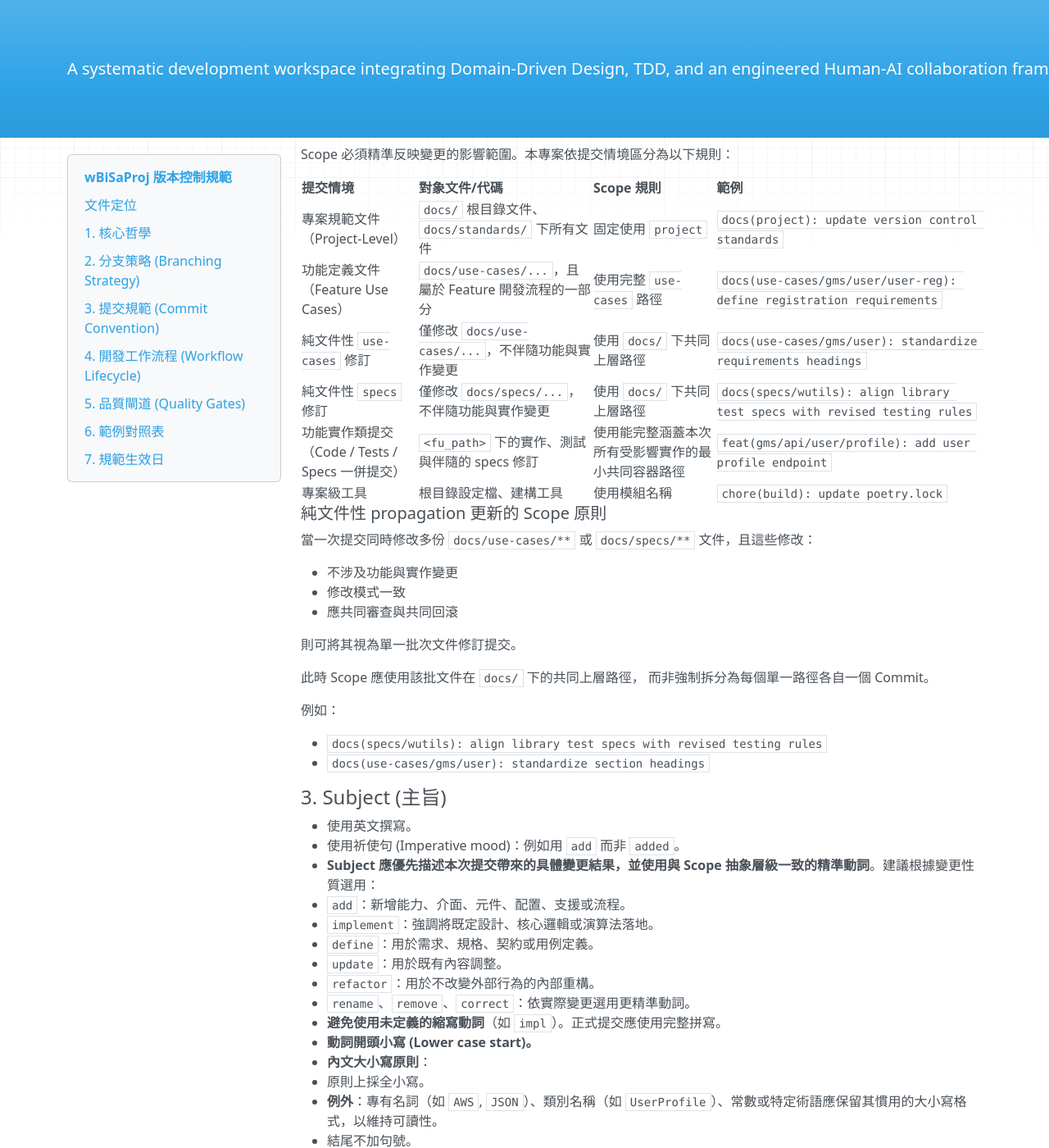
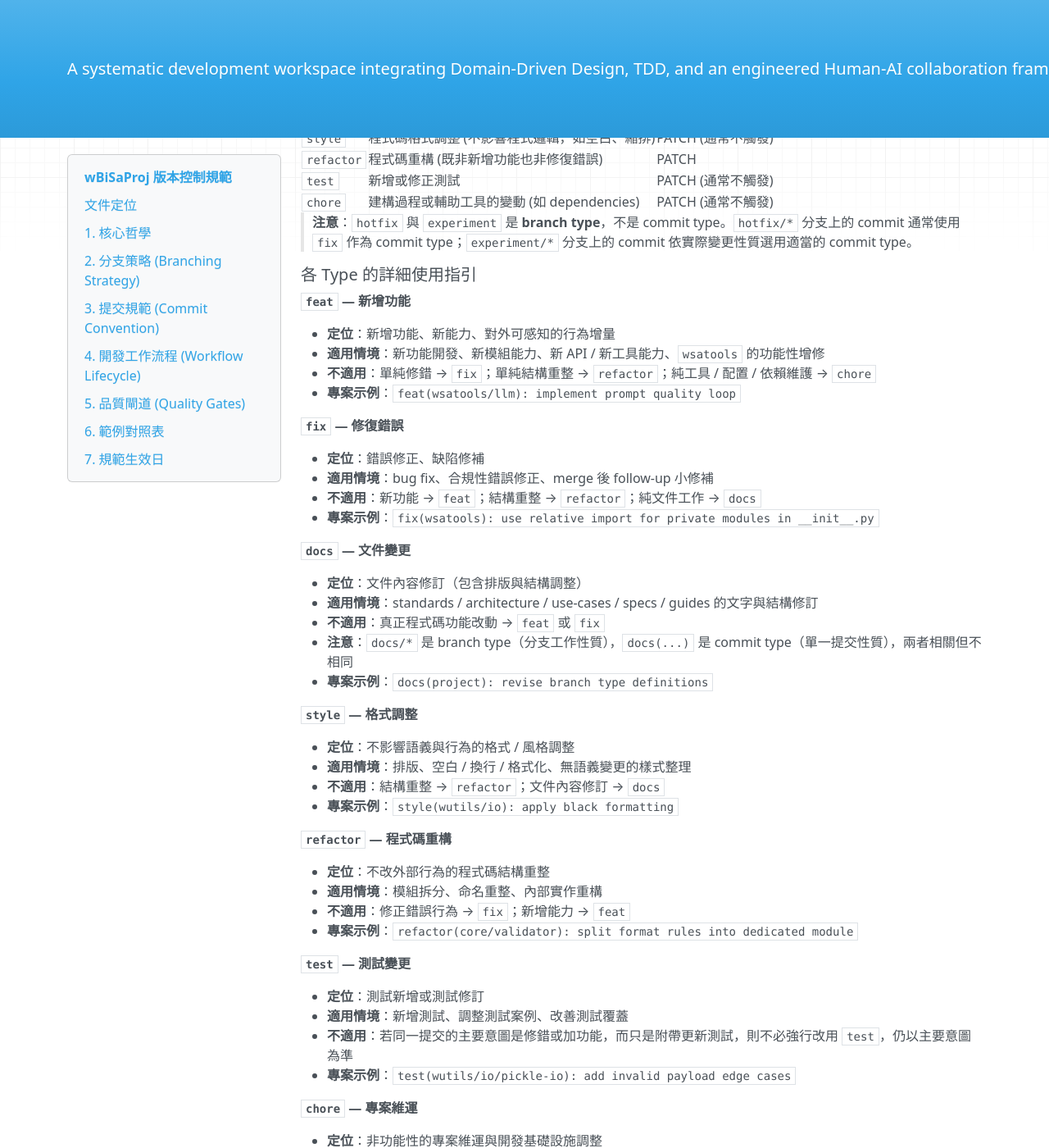
Before and after one commit to Wanini0209/wBiSaProj, an MkDocs documentation site: the page built from docs/standards/version-control.md, in a window 1280 px wide and 1400 px high, scrolled down 3609 px. Shown: the whole window at 82% size. Built offline with MkDocs 1.6.1, drawn with Linux system fonts in a browser that asks for light colours; nearby versions of some CDN libraries; some of the changed text lies outside the part shown.

Commit message:
docs(project): enhance commit type descriptions and usage boundaries
Add comprehensive usage guide for all 7 commit types with
definitions, applicable scenarios, boundary rules, and
project-specific examples. Clarify commit type selection
principle based on primary intent.

- add core principle: commit type = primary intent of the
  change, minor accompanying changes are acceptable
- add per-type detailed guide (feat/fix/docs/style/refactor/
  test/chore) with: definition, applicable scenarios,
  inapplicable scenarios, and project-specific examples
- add confusion comparison table covering 9 common scenarios
  (feat vs fix, fix vs refactor, docs vs chore, style vs
  refactor, test vs fix)
- clarify hotfix/experiment are branch types not commit types
- clarify docs/* (branch type) vs docs (commit type)

```diff
--- a/docs/standards/version-control.md
+++ b/docs/standards/version-control.md
@@ -142,6 +142,10 @@ Header 總長度不得超過 72 字元。
 
 #### 1. Type (類型)
 
+> **核心原則**：Commit type 反映的是單一提交的**主要意圖**。一個 commit 可以附帶少量其他性質的變更（例如 `fix` commit 附帶少量文件修正），但應以該次提交最核心的目的選擇 type。若提交內容同時包含多種大型變更，應優先考慮拆分 commit，而非勉強以單一 type 包裝過多不相關內容。
+
+##### 快速參照表
+
 | Type | 說明 | 觸發版本號更新 (SemVer) |
 |:-----|:-----|:------------------------|
 | `feat` | 新增功能 (Feature) | MINOR |
@@ -151,6 +155,74 @@ Header 總長度不得超過 72 字元。
 | `refactor` | 程式碼重構 (既非新增功能也非修復錯誤) | PATCH |
 | `test` | 新增或修正測試 | PATCH (通常不觸發) |
 | `chore` | 建構過程或輔助工具的變動 (如 dependencies) | PATCH (通常不觸發) |
+
+> **注意**：`hotfix` 與 `experiment` 是 **branch type**，不是 commit type。`hotfix/*` 分支上的 commit 通常使用 `fix` 作為 commit type；`experiment/*` 分支上的 commit 依實際變更性質選用適當的 commit type。
+
+##### 各 Type 的詳細使用指引
+
+**`feat` — 新增功能**
+
+- **定位**：新增功能、新能力、對外可感知的行為增量
+- **適用情境**：新功能開發、新模組能力、新 API / 新工具能力、`wsatools` 的功能性增修
+- **不適用**：單純修錯 → `fix`；單純結構重整 → `refactor`；純工具 / 配置 / 依賴維護 → `chore`
+- **專案示例**：`feat(wsatools/llm): implement prompt quality loop`
+
+**`fix` — 修復錯誤**
+
+- **定位**：錯誤修正、缺陷修補
+- **適用情境**：bug fix、合規性錯誤修正、merge 後 follow-up 小修補
+- **不適用**：新功能 → `feat`；結構重整 → `refactor`；純文件工作 → `docs`
+- **專案示例**：`fix(wsatools): use relative import for private modules in __init__.py`
+
+**`docs` — 文件變更**
+
+- **定位**：文件內容修訂（包含排版與結構調整）
+- **適用情境**：standards / architecture / use-cases / specs / guides 的文字與結構修訂
+- **不適用**：真正程式碼功能改動 → `feat` 或 `fix`
+- **注意**：`docs/*` 是 branch type（分支工作性質），`docs(...)` 是 commit type（單一提交性質），兩者相關但不相同
+- **專案示例**：`docs(project): revise branch type definitions`
+
+**`style` — 格式調整**
+
+- **定位**：不影響語義與行為的格式 / 風格調整
+- **適用情境**：排版、空白 / 換行 / 格式化、無語義變更的樣式整理
+- **不適用**：結構重整 → `refactor`；文件內容修訂 → `docs`
+- **專案示例**：`style(wutils/io): apply black formatting`
+
+**`refactor` — 程式碼重構**
+
+- **定位**：不改外部行為的程式碼結構重整
+- **適用情境**：模組拆分、命名重整、內部實作重構
+- **不適用**：修正錯誤行為 → `fix`；新增能力 → `feat`
+- **專案示例**：`refactor(core/validator): split format rules into dedicated module`
+
+**`test` — 測試變更**
+
+- **定位**：測試新增或測試修訂
+- **適用情境**：新增測試、調整測試案例、改善測試覆蓋
+- **不適用**：若同一提交的主要意圖是修錯或加功能，而只是附帶更新測試，則不必強行改用 `test`，仍以主要意圖為準
+- **專案示例**：`test(wutils/io/pickle-io): add invalid payload edge cases`
+
+**`chore` — 專案維運**
+
+- **定位**：非功能性的專案維運與開發基礎設施調整
+- **適用情境**：invoke tasks、pre-commit hooks、requirements / lockfile、tooling / CI / build / pyproject
+- **不適用**：真正功能行為增修 → `feat`；真正錯誤修正 → `fix`
+- **專案示例**：`chore(devtools): update pre-commit hooks`
+
+##### 容易混淆的 Commit Types 對照
+
+| 情境 | 正確選擇 | 原因 |
+|:-----|:---------|:-----|
+| 新增一個全新的 API 端點 | `feat` | 對外可感知的新功能 |
+| 修正現有 API 端點的計算錯誤 | `fix` | 修正既有錯誤行為 |
+| 將 service 模組拆分為更小的子模組 | `refactor` | 不改外部行為，只調整內部結構 |
+| 修正 import 路徑以符合新規範 | `fix` | 修正合規性錯誤 |
+| 更新 `pyproject.toml` 中的依賴版本 | `chore` | 工具 / 配置 / 依賴維護 |
+| 修訂架構設計文件的章節結構 | `docs` | 文件本身的修訂 |
+| 對程式碼做 Black 格式化 | `style` | 純格式調整，不影響語義 |
+| 修錯順便補了對應的測試 | `fix` | 主意圖是修錯，測試是附帶 |
+| 純粹為既有功能補充測試覆蓋 | `test` | 主意圖是補測試 |
 
 #### 2. Scope (範圍)
 
```
